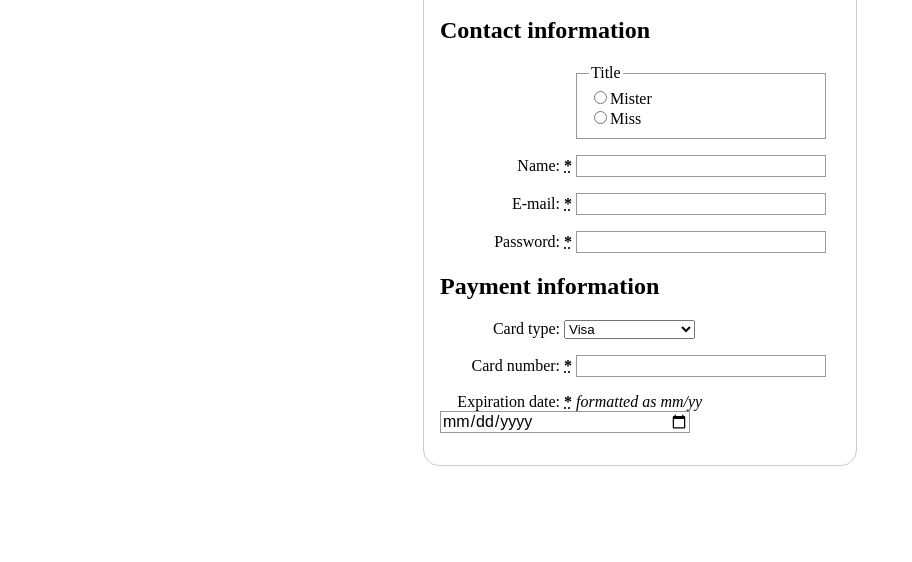
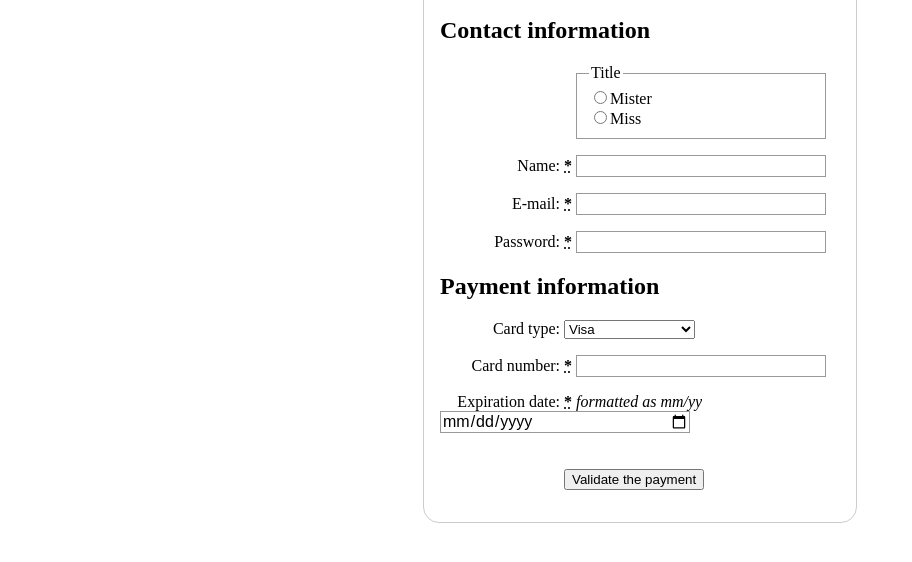
Before and after one commit to Nasta21/mdnlearn, a plain HTML site: page index.html in a window 1280 px wide. Shown: the part 146-708 px from the top of the page, without its empty margins (0-912 px from the left). Drawn offline with Linux system fonts and the light colour scheme.

Commit message:
feat: add submit button

```diff
--- a/index.html
+++ b/index.html
@@ -78,6 +78,9 @@
           <input type="date" id="date" name="expiration">
         </p>
     </section>
+    <p>
+      <button type="submit">Validate the payment</button>
+    </p>
     </form>
   </body>
 </html>
```
